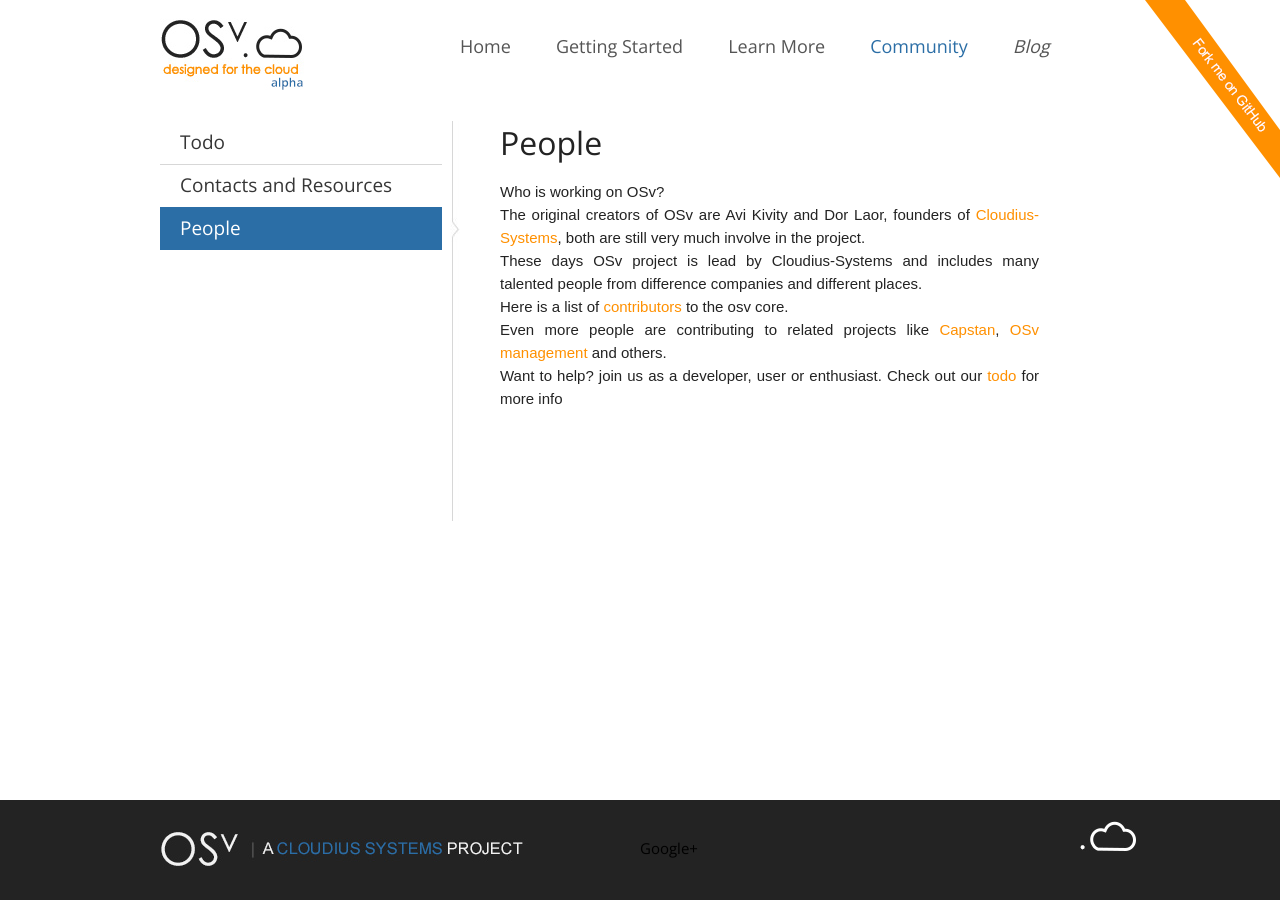
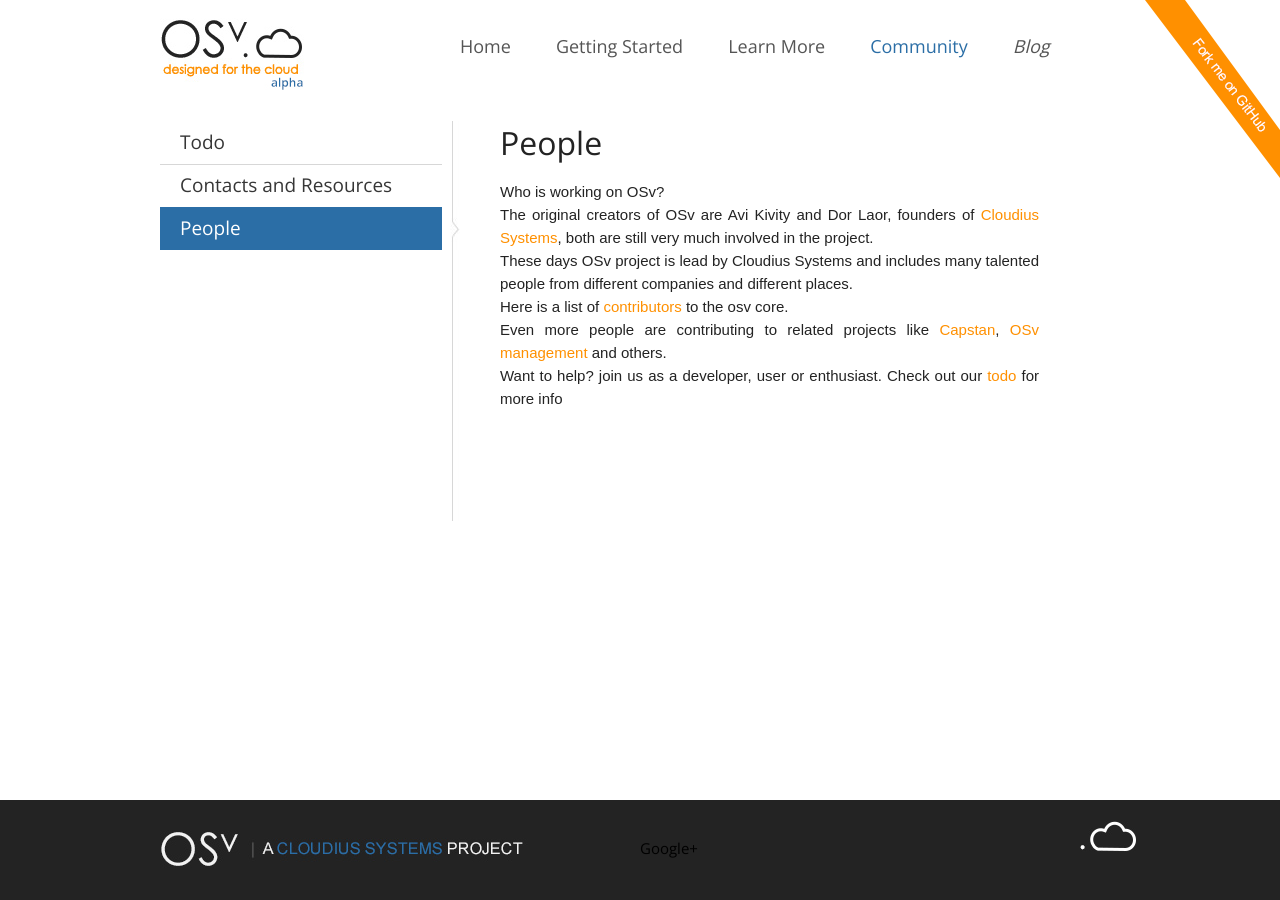
Before and after one commit to osv-io/osv-io.github.io, a Jekyll site: the page built from _posts/community/0000-01-24-people.markdown, in a window 1280 px wide. Built offline with Jekyll 4.4.1, drawn with Linux system fonts in a browser that asks for light colours.

Commit message:
fix a few typos

```diff
--- a/_posts/community/0000-01-24-people.markdown
+++ b/_posts/community/0000-01-24-people.markdown
@@ -10,11 +10,11 @@ Who is working on OSv?
 <!--more-->
 
 The original creators of OSv are Avi Kivity and Dor Laor, founders of
-[Cloudius-Systems](http://cloudius-systems.com/), both are still very
-much involve in the project.
+[Cloudius Systems](http://cloudius-systems.com/), both are still very
+much involved in the project.
 
-These days OSv project is lead by Cloudius-Systems and includes many
-talented people from difference companies and different places.
+These days OSv project is lead by Cloudius Systems and includes many
+talented people from different companies and different places.
 
 Here is a list of
 [contributors](https://github.com/cloudius-systems/osv/graphs/contributors)
```
